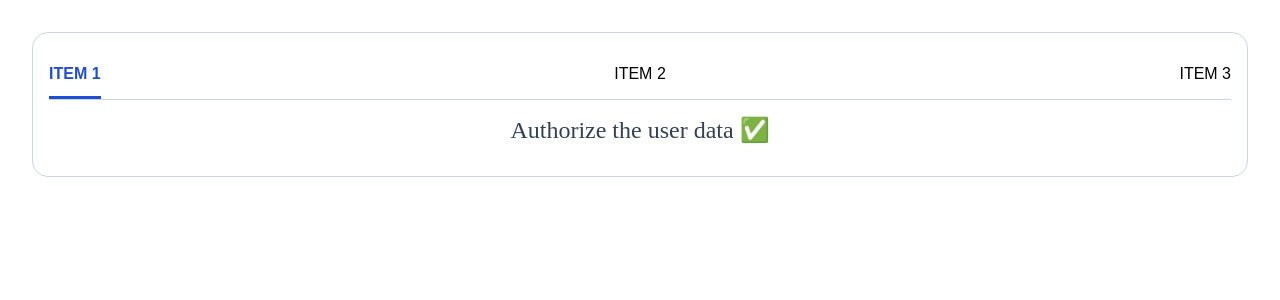
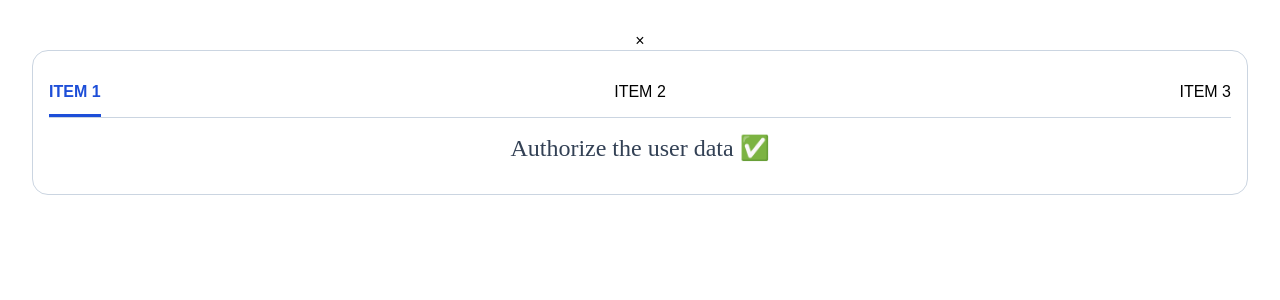
Before and after one commit to hamidrezakargar/02-tab-component, a React (Vite) app: page / in a window 1280 px wide. Shown: the top 300 px of the page. Built offline with nearby package versions, Linux system fonts and the light colour scheme.

Commit message:
use state for closed or open

```diff
--- a/src/App.jsx
+++ b/src/App.jsx
@@ -19,20 +19,27 @@ const tabData = [
 ];
 
 function App() {
-  const [activeTab, setActiveTab] = useState(1)
+  const [activeTab, setActiveTab] = useState(1);
+  const [isOpen, setIsOpen] = useState(true);
 
   const handleActiveTab = (id) => {
     // console.log({id});
     setActiveTab(id)
+
   };
 
   return (
+    <div>
+      <button onClick={() => setIsOpen(!isOpen)}>
+        &times;
+      </button>
+{isOpen ? (
         <div className="tab">
         <div className="tab__header">
           {
             tabData.map((tab) => (
               <button
-            onClick={() =>handleActiveTab(tab.id)}
+                onClick={() => handleActiveTab(tab.id)}
                 key={tab.id}
                 className={activeTab == tab.id ? "active" : ""}>
                 <span>{tab.title}</span>
@@ -46,6 +53,10 @@ const handleActiveTab = (id) => {
           {tabData[activeTab - 1].content}
         </div>
       </div>
+) : (
+  <p>"closede..."</p>
+)}
+    </div>
   )
 }
 
```
Lines whose indentation alone changed are shown as unchanged.
